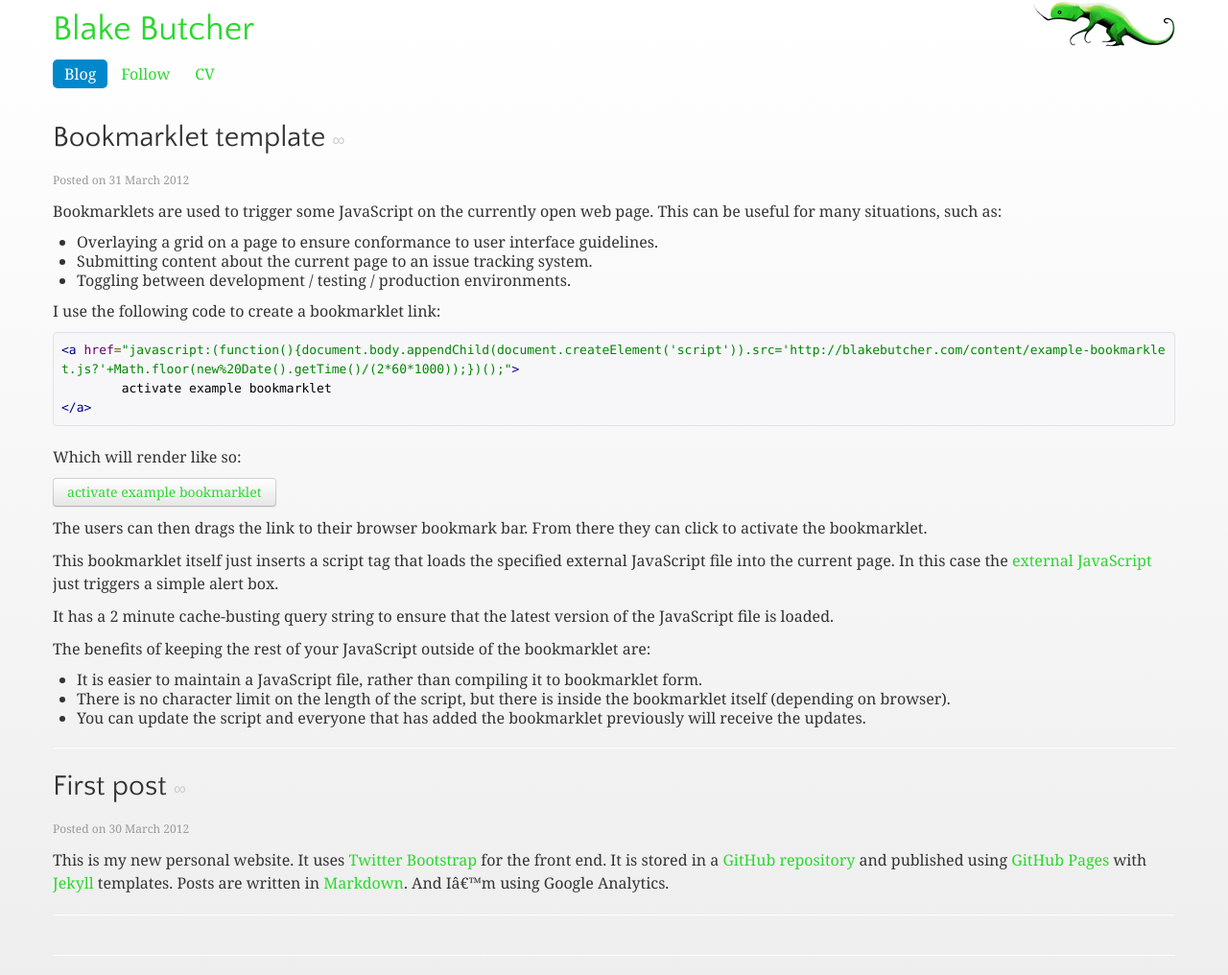
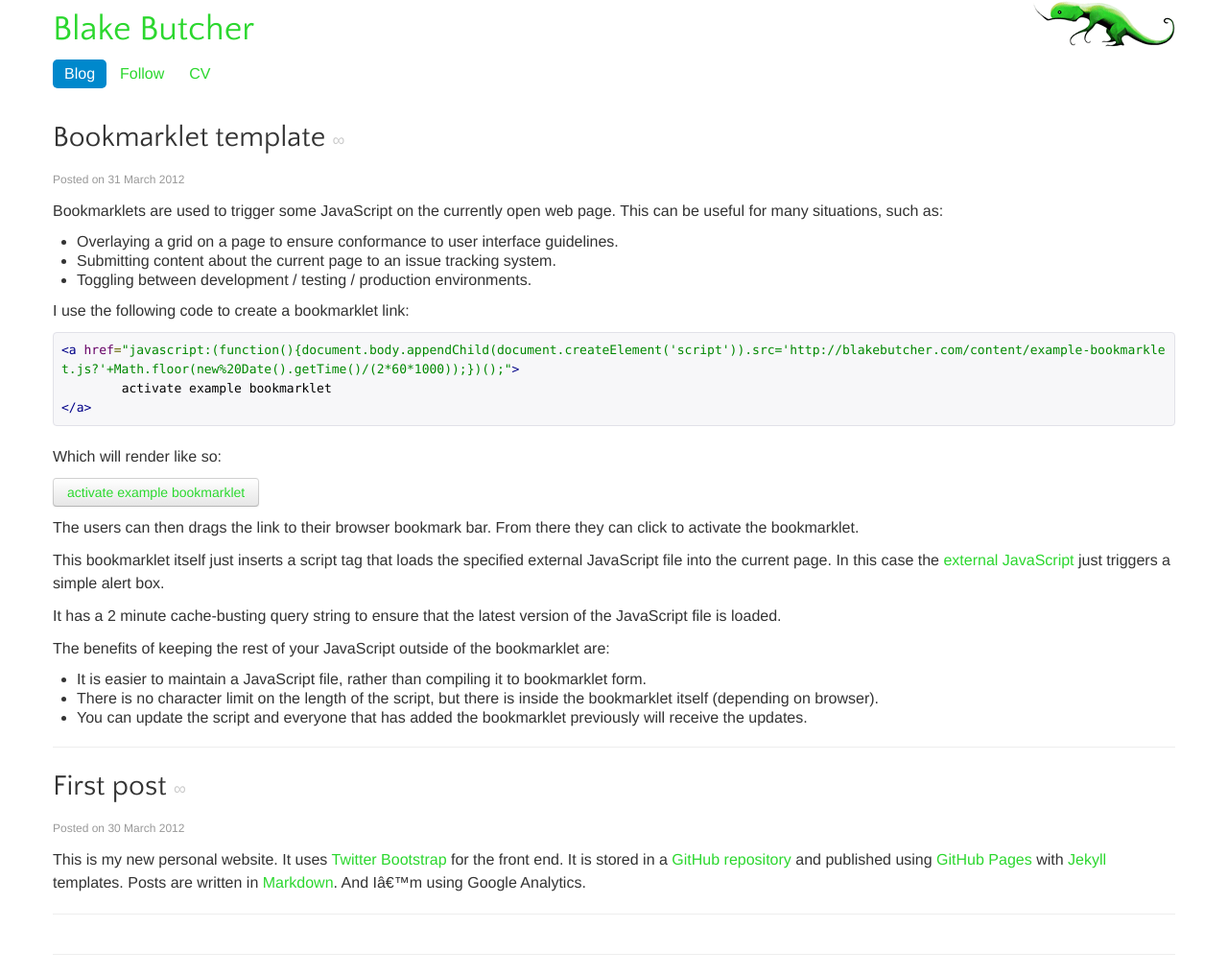
Before and after one commit to blakebutcher/blakebutcher.github.com, a Jekyll site: the page built from index.html, in a window 1280 px wide. Shown: the whole page at 96% size. Built offline with Jekyll 4.4.1, drawn with Linux system fonts in a browser that asks for light colours; nearby versions of some CDN libraries; some web fonts are replaced; the list of posts is cut into pages by our own code.

Commit message:
Removed background gradient and Esteban web font

```diff
--- a/_layouts/default.html
+++ b/_layouts/default.html
@@ -5,7 +5,6 @@
     <meta name="viewport" content="width=device-width, initial-scale=1.0">
 	<link rel="stylesheet" href="/lib/bootstrap/css/bootstrap.min.css" type="text/css" charset="utf-8">
 	<link rel="stylesheet" href="/lib/bootstrap/css/bootstrap-responsive.min.css" type="text/css" charset="utf-8">
-	<link rel="stylesheet" href="http://fonts.googleapis.com/css?family=Esteban" type="text/css">
 	<link rel="stylesheet" href="http://fonts.googleapis.com/css?family=Quattrocento+Sans" type="text/css">
 	<link rel="stylesheet" href="/lib/google-code-prettify/prettify.css" type="text/css" charset="utf-8">
 	<link rel="stylesheet" href="/assets/styles.css" type="text/css" charset="utf-8">
--- a/assets/styles.css
+++ b/assets/styles.css
@@ -1 +1,15 @@
-body{font-family:Esteban, Georgia, sans-serif;font-size:16px;line-height:1.5;background-color:#eee;background-image:-moz-linear-gradient(#fff, #eee);background-image:-webkit-gradient(linear, 0% 0%, 0% 100%, from(#fff), to(#eee));background-image:-webkit-linear-gradient(#fff, #eee);background-image:-o-linear-gradient(#fff, #eee)}h1,h2,h3,h4,h5,h6{font-family:'Quattrocento Sans', sans-serif;font-weight:normal}pre.prettyprint{background-color:#F7F7F9;border:1px solid #E1E1E8;padding:8px}div.masthead div.container{background:url(creecha.png) no-repeat top right}span.post-date{color:#999;font-size:12px}a:link{color:#2bd72e}a:visited{color:#9ed040}a:hover{color:#103a10}a.permalink:link,a.permalink:visited{color:#ccc}a.permalink:hover{color:#333;text-decoration:none}
+body { font-family: Helvetica, Arial, sans-serif; font-size: 100%; line-height: 1.5; }
+
+h1, h2, h3, h4, h5, h6 { font-family: 'Quattrocento Sans', sans-serif; font-weight: normal; }
+
+pre.prettyprint { background-color: #F7F7F9; border: 1px solid #E1E1E8; padding: 8px; }
+
+div.masthead div.container { background: url(creecha.png) no-repeat top right; }
+
+span.post-date { color: #999; font-size: 12px; }
+
+a:link { color: #2bd72e; }
+a:visited { color: #9ed040; }
+a:hover { color: #103a10; }
+a.permalink:link, a.permalink:visited { color: #ccc; }
+a.permalink:hover { color: #333; text-decoration: none; }
```
Also changed, not shown: assets/styles.scss (+8 -8 lines).
